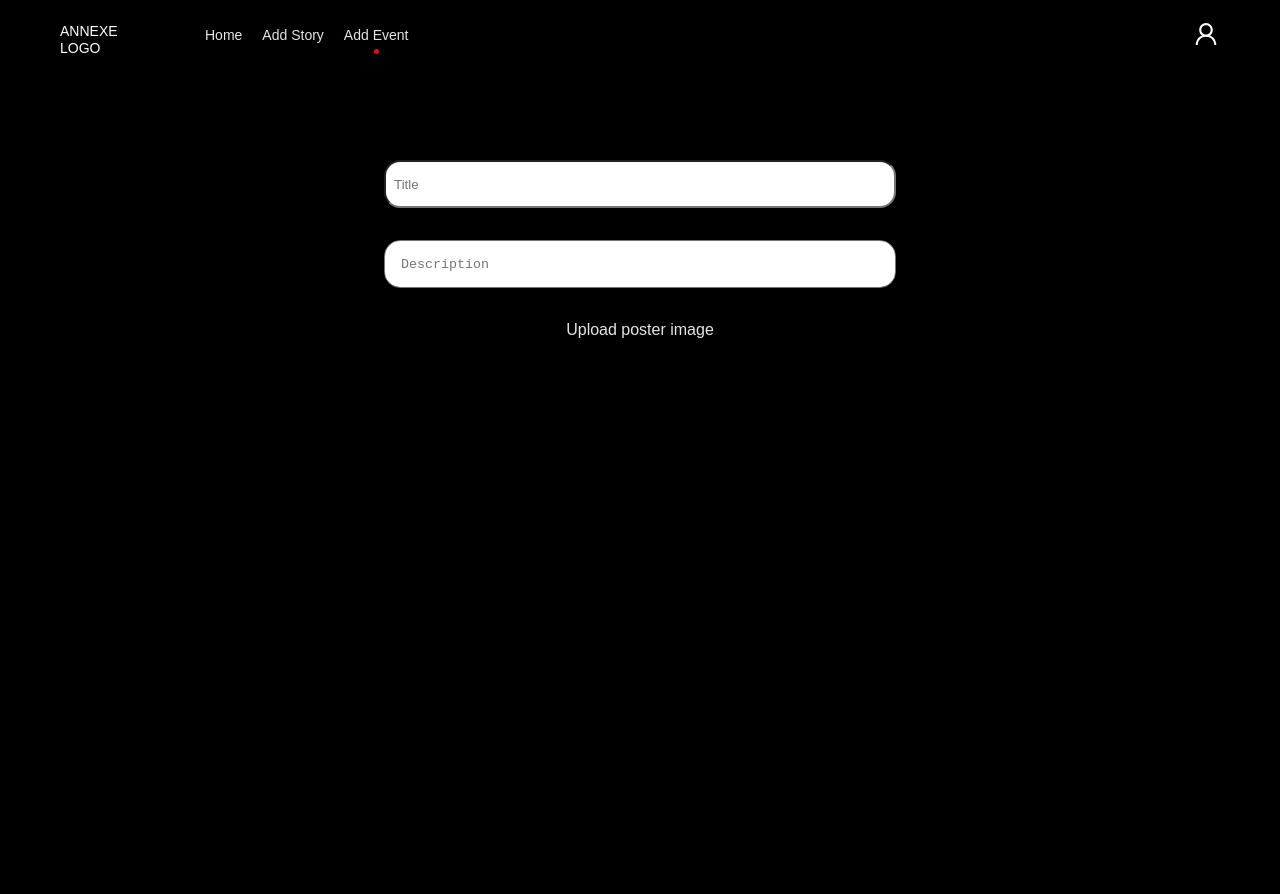
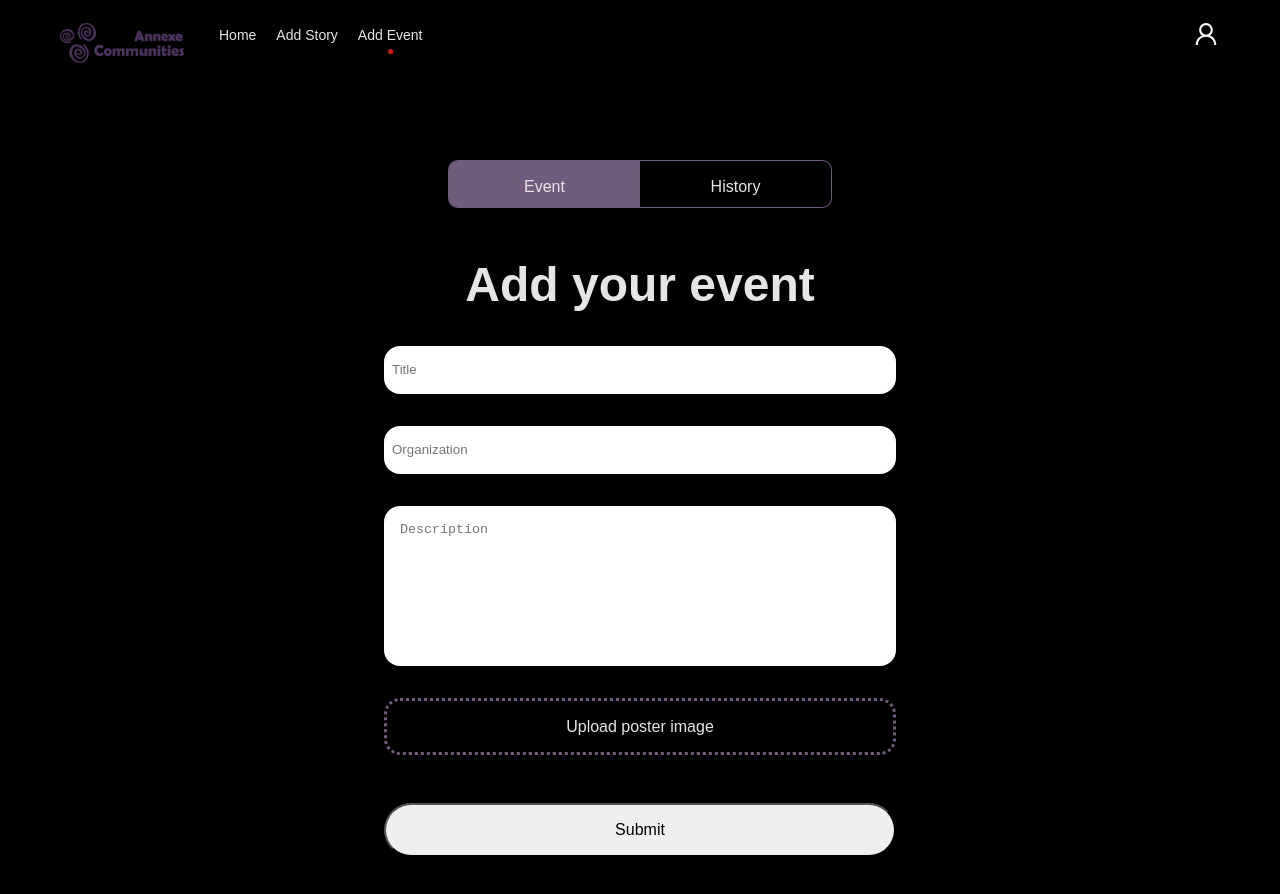
Before and after one commit to urfrider/annexe-app, a React (Create React App) app: page /event in a window 1280 px wide. Shown: the top 894 px of the page. Before the commit the page ends 800 px from the top, so only its background shows below. Built offline with nearby package versions, Linux system fonts and the light colour scheme.

Commit message:
updated add story and event page

```diff
--- a/src/Components/Header.tsx
+++ b/src/Components/Header.tsx
@@ -4,6 +4,7 @@ import { useForm } from "react-hook-form";
 import { Link, useMatch, useNavigate } from "react-router-dom";
 import styled from "styled-components";
 import { AiOutlineUser } from "react-icons/ai";
+import annexeLogo from "../assets/annexe-logo.png";
 
 const Nav = styled(motion.nav)`
   display: flex;
@@ -23,19 +24,12 @@ const Col = styled.div`
   align-items: center;
 `;
 
-// const Logo = styled(motion.svg)`
-//   margin-right: 50px;
-//   width: 95px;
-//   height: 25px;
-//   fill: ${(props) => props.theme.red};
-//   path {
-//     stroke-width: 6px;
-//     stroke: white;
-//   }
-// `;
+const Image = styled.img`
+  height: 2.5rem;
+`;
 
 const Logo = styled.div`
-  margin-right: 50px;
+  margin-right: 4rem;
   width: 95px;
   height: 25px;
   color: white;
@@ -146,18 +140,9 @@ function Header() {
   return (
     <Nav variants={navVars} animate={navAnimate} initial="top">
       <Col>
-        {/* <Logo
-          variants={logoVars}
-          initial="normal"
-          whileHover="active"
-          xmlns="http://www.w3.org/2000/svg"
-          width="1024"
-          height="276.742"
-          viewBox="0 0 1024 276.742"
-        >
-          <motion.path d="M140.803 258.904c-15.404 2.705-31.079 3.516-47.294 5.676l-49.458-144.856v151.073c-15.404 1.621-29.457 3.783-44.051 5.945v-276.742h41.08l56.212 157.021v-157.021h43.511v258.904zm85.131-157.558c16.757 0 42.431-.811 57.835-.811v43.24c-19.189 0-41.619 0-57.835.811v64.322c25.405-1.621 50.809-3.785 76.482-4.596v41.617l-119.724 9.461v-255.39h119.724v43.241h-76.482v58.105zm237.284-58.104h-44.862v198.908c-14.594 0-29.188 0-43.239.539v-199.447h-44.862v-43.242h132.965l-.002 43.242zm70.266 55.132h59.187v43.24h-59.187v98.104h-42.433v-239.718h120.808v43.241h-78.375v55.133zm148.641 103.507c24.594.539 49.456 2.434 73.51 3.783v42.701c-38.646-2.434-77.293-4.863-116.75-5.676v-242.689h43.24v201.881zm109.994 49.457c13.783.812 28.377 1.623 42.43 3.242v-254.58h-42.43v251.338zm231.881-251.338l-54.863 131.615 54.863 145.127c-16.217-2.162-32.432-5.135-48.648-7.838l-31.078-79.994-31.617 73.51c-15.678-2.705-30.812-3.516-46.484-5.678l55.672-126.75-50.269-129.992h46.482l28.377 72.699 30.27-72.699h47.295z" />
-        </Logo> */}
-        <Logo>ANNEXE LOGO</Logo>
+        <Logo>
+          <Image src={annexeLogo} alt="Annexe Logo" />
+        </Logo>
         <Items>
           <Link to="/">
             <Item>Home {homeMatch && <Circle layoutId="circle" />}</Item>
@@ -175,8 +160,8 @@ function Header() {
         </Items>
       </Col>
       <Col>
-      <Link to="/login">
-        <AiOutlineUser style={style} />
+        <Link to="/login">
+          <AiOutlineUser style={style} />
         </Link>
       </Col>
     </Nav>
--- a/src/Components/ImageUpload.tsx
+++ b/src/Components/ImageUpload.tsx
@@ -1,5 +1,6 @@
 import React, { useState } from "react";
 import { useDropzone } from "react-dropzone";
+import styled from "styled-components";
 
 interface IIMageUploadProps {
   onChange: (base64: string) => void;
@@ -7,6 +8,14 @@ interface IIMageUploadProps {
   value?: string;
   disabled?: boolean;
 }
+
+const Wrapper = styled.div`
+  width: 40%;
+  padding: 1rem;
+  text-align: center;
+  border: 3px dotted #715c7d;
+  border-radius: 1rem;
+`;
 
 const ImageUpload: React.FC<IIMageUploadProps> = ({
   onChange,
@@ -42,12 +51,7 @@ const ImageUpload: React.FC<IIMageUploadProps> = ({
   });
 
   return (
-    <div
-      {...getRootProps({
-        className:
-          "w-full p-4 text-white text-center border-2 border-dotted rounded-md border-neutral-700",
-      })}
-    >
+    <Wrapper {...getRootProps()}>
       <input {...getInputProps()} />
       {base64 ? (
         <div className="flex items-center justify-center">
@@ -56,7 +60,7 @@ const ImageUpload: React.FC<IIMageUploadProps> = ({
       ) : (
         <p className="text-white">{label}</p>
       )}
-    </div>
+    </Wrapper>
   );
 };
 
--- a/src/Components/Input.tsx
+++ b/src/Components/Input.tsx
@@ -8,6 +8,11 @@ const CustomInput = styled.input`
   height: 3rem;
   padding: 0.5rem;
   color: black;
+  border: 0px;
+  outline: 0px;
+  &:focus {
+    border: 3px solid #715c7d;
+  }
 `;
 
 interface InputProps {
@@ -27,9 +32,9 @@ const Input: React.FC<InputProps> = ({
 }) => {
   return (
     <CustomInput
-      className="w-full p-4 text-lg bg-black border-2 border-neutral-800 rounded-md
-      outline-none text-white focus:border-sky-500 focus:border-2 transition
-      disabled:bg-neutral-900 disabled:opacity-70 disabled:cursor-not-allowed"
+      // className="w-full p-4 text-lg bg-black border-2 border-neutral-800 rounded-md
+      // outline-none text-white focus:border-sky-500 focus:border-2 transition
+      // disabled:bg-neutral-900 disabled:opacity-70 disabled:cursor-not-allowed"
       disabled={disabled}
       onChange={onChange}
       value={value}
--- /dev/null
+++ b/src/Components/styledComponents.ts
@@ -0,0 +1,51 @@
+import styled from "styled-components";
+
+const Wrapper = styled.div`
+  padding-bottom: 200px;
+  overflow-x: hidden;
+`;
+
+const Textarea = styled.textarea`
+  width: 40%;
+  margin-bottom: 2rem;
+  border-radius: 1rem;
+  height: 10rem;
+  resize: none;
+  padding: 1rem;
+  color: black;
+  border: 0px;
+  outline: 0px;
+  &:focus {
+    border: 3px solid #715c7d;
+  }
+`;
+
+const FormContainer = styled.div`
+  display: flex;
+  align-items: center;
+  justify-content: center;
+  margin-top: 10rem;
+  flex-direction: column;
+  width: 100%;
+`;
+
+const FormButton = styled.button`
+  margin-top: 3rem;
+  padding: 1rem;
+  font-size: 1rem;
+  width: 40%;
+  border-radius: 2rem;
+  &:hover {
+    background-color: #715c7d;
+    transition: linear 0.2s;
+    color: white;
+  }
+`;
+
+const FormTitle = styled.h1`
+  font-size: 3rem;
+  font-weight: bold;
+  margin-bottom: 2rem;
+`;
+
+export { Wrapper, Textarea, FormContainer, FormButton, FormTitle };
--- a/src/pages/Event.tsx
+++ b/src/pages/Event.tsx
@@ -1,53 +1,94 @@
 import React, { useState } from "react";
 import Input from "../Components/Input";
 import ImageUpload from "../Components/ImageUpload";
+import {
+  FormButton,
+  FormContainer,
+  FormTitle,
+  Textarea,
+  Wrapper,
+} from "../Components/styledComponents";
 import styled from "styled-components";
 
-const Wrapper = styled.div`
-  /* background: black; */
-  height: 100%;
-  padding-bottom: 200px;
-  overflow-x: hidden;
-`;
-
-const Textarea = styled.textarea`
-  width: 40%;
-  margin-bottom: 2rem;
-  border-radius: 1rem;
+const ToggleButton = styled.div<{ isEvent: boolean }>`
+  display: flex;
+  width: 30%;
+  border: 1px solid #715c7d;
+  margin-bottom: 3rem;
   height: 3rem;
-  resize: none;
-  padding: 1rem;
-  color: black;
-`;
-
-const Container = styled.div`
-  display: flex;
-  align-items: center;
-  justify-content: center;
-  margin-top: 10rem;
-  flex-direction: column;
-  width: 100%;
+  border-radius: 0.6rem;
+  .event {
+    display: flex;
+    flex: 1;
+    justify-content: center;
+    padding: 1rem;
+    height: 100%;
+    border-top-left-radius: 0.5rem;
+    border-bottom-left-radius: 0.5rem;
+    background-color: ${(props) =>
+      props.isEvent === true ? "#715c7d" : "none"};
+  }
+  .history {
+    display: flex;
+    flex: 1;
+    justify-content: center;
+    padding: 1rem;
+    height: 100%;
+    border-top-right-radius: 0.5rem;
+    border-bottom-right-radius: 0.5rem;
+    background-color: ${(props) =>
+      props.isEvent === true ? "none" : "#715c7d"};
+  }
 `;
 
 function Event() {
+  const [event, setEvent] = useState(true);
   const [title, setTitle] = useState("");
+  const [organization, setOrganization] = useState("");
   const [description, setDescription] = useState("");
   const [posterImage, setPosterImage] = useState("");
 
+  const onSubmit = (event: React.FormEvent) => {
+    event.preventDefault();
+    const data = {
+      title: title,
+      organization: organization,
+      description: description,
+      posterImage: posterImage,
+    };
+    console.log(data);
+  };
+
   return (
     <Wrapper>
-      <Container>
+      <FormContainer>
+        <ToggleButton isEvent={event}>
+          <div onClick={() => setEvent(true)} className="event">
+            Event
+          </div>
+          <div onClick={() => setEvent(false)} className="history">
+            History
+          </div>
+        </ToggleButton>
+        <FormTitle>
+          {event == true ? "Add your event" : "Add your history"}
+        </FormTitle>
         <Input placeholder="Title" onChange={(e) => setTitle(e.target.value)} />
+        <Input
+          placeholder="Organization"
+          onChange={(e) => setOrganization(e.target.value)}
+        />
         <Textarea
           placeholder="Description"
-          onChange={(e) => setTitle(e.target.value)}
+          onChange={(e) => setDescription(e.target.value)}
         />
         <ImageUpload
           value={posterImage}
           onChange={(image) => setPosterImage(image)}
           label="Upload poster image"
         />
-      </Container>
+        <FormButton onClick={onSubmit}>Submit</FormButton>
+      </FormContainer>
     </Wrapper>
   );
 }
--- a/src/pages/Home.tsx
+++ b/src/pages/Home.tsx
@@ -7,12 +7,7 @@ import { makeImagePath } from "../Hooks/utils";
 import { useMatch, useNavigate } from "react-router-dom";
 import { BiLeftArrow, BiRightArrow } from "react-icons/bi";
 import useMediaQuery from "../Hooks/useMediaQuery";
-
-const Wrapper = styled.div`
-  background: black;
-  padding-bottom: 200px;
-  overflow-x: hidden;
-`;
+import { Wrapper } from "../Components/styledComponents";
 
 const Loader = styled.div`
   display: flex;
@@ -140,6 +135,7 @@ const SliderWrapper = styled.div`
 
 const HeaderTitle = styled.h1`
   font-size: 2rem;
+  font-weight: bold;
   position: absolute;
   top: -130px;
   left: 60px;
@@ -262,7 +258,7 @@ function Home() {
           </Banner>
 
           <SliderWrapper>
-            <HeaderTitle>Events</HeaderTitle>
+            <HeaderTitle>Event</HeaderTitle>
             <BiLeftArrow style={style} onClick={decreaseIndex} />
             <Slider>
               <AnimatePresence initial={false} onExitComplete={toggleLeaving}>
--- a/src/pages/Story.tsx
+++ b/src/pages/Story.tsx
@@ -1,7 +1,47 @@
-import React from "react";
+import React, { useState } from "react";
+import Input from "../Components/Input";
+import ImageUpload from "../Components/ImageUpload";
+import {
+  FormButton,
+  FormContainer,
+  FormTitle,
+  Textarea,
+  Wrapper,
+} from "../Components/styledComponents";
 
 function Story() {
-  return <div></div>;
+  const [title, setTitle] = useState("");
+  const [description, setDescription] = useState("");
+  const [posterImage, setPosterImage] = useState("");
+
+  const onSubmit = async (event: React.FormEvent) => {
+    event.preventDefault();
+    const data = {
+      title: title,
+      description: description,
+      posterImage: posterImage,
+    };
+    console.log(data);
+  };
+
+  return (
+    <Wrapper>
+      <FormContainer>
+        <FormTitle>Add your story</FormTitle>
+        <Input placeholder="Title" onChange={(e) => setTitle(e.target.value)} />
+        <Textarea
+          placeholder="Description"
+          onChange={(e) => setDescription(e.target.value)}
+        />
+        <ImageUpload
+          value={posterImage}
+          onChange={(image) => setPosterImage(image)}
+          label="Upload poster image"
+        />
+        <FormButton onClick={onSubmit}>Submit</FormButton>
+      </FormContainer>
+    </Wrapper>
+  );
 }
 
 export default Story;
```
Also changed, not shown: src/assets/annexe-logo.png (added).
